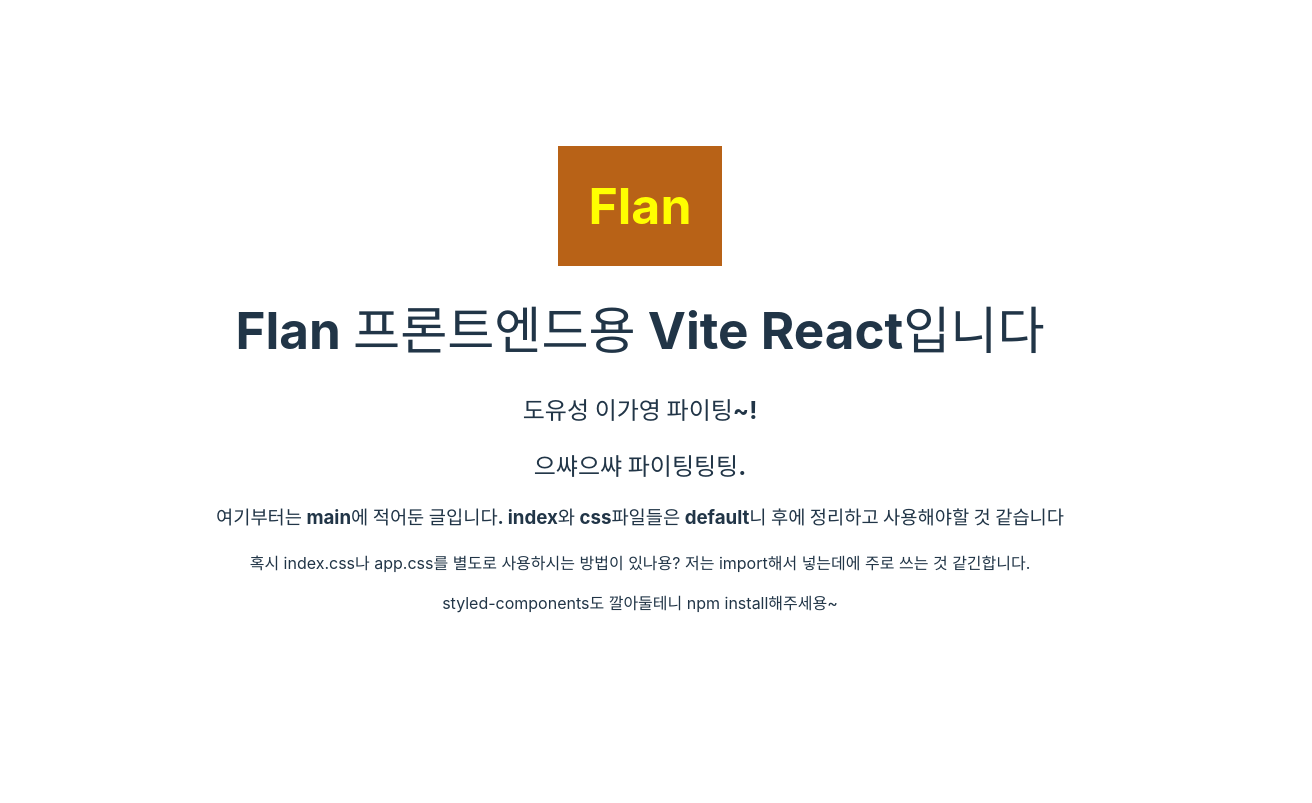
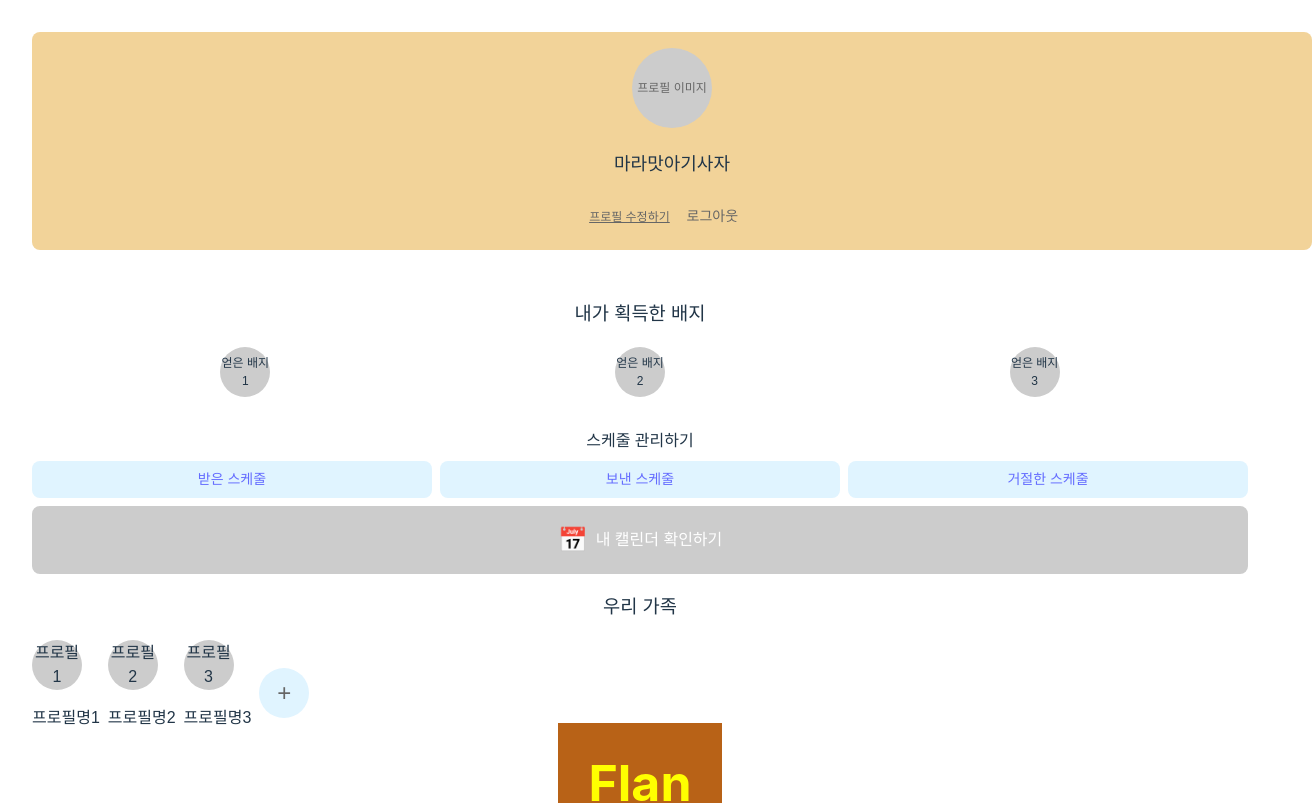
Before and after one commit to 2024GanzithonPYTHON/6_Ganzi_Frontend, a React (Vite) app: page /MyPage in a window 1280 px wide. Shown: the top 803 px of the page, 1312 px wide, since content can reach past the window. Built offline with nearby package versions, Linux system fonts and the light colour scheme.

Commit message:
touched at home

```diff
--- a/src/App.jsx
+++ b/src/App.jsx
@@ -1,3 +1,6 @@
+import React from 'react';
+import { BrowserRouter as Router, Route, Routes } from 'react-router-dom';
+import MyPage from './pages/myPage/MyPage'; // 무슨오류인지 모르겟네 ㅁㅅㅁ
 import './App.css'
 import styled from "styled-components"
 
@@ -9,19 +12,23 @@
  padding: 30px;
  `;
 
-function App() {
+ function App() {
+  return (
+    <Router>
+      <Routes>
+        <Route path="/MyPage" element={<MyPage />} />
+        {/* Another Route */}
+      </Routes>
 
-  return (
-    <>
       <div>
-      <StyledEx>Flan</StyledEx>
-      <br/><br/>
-      <h1> Flan 프론트엔드용 Vite React입니다</h1>
-      <h2>도유성 이가영 파이팅~!</h2>
-      <h2>으쌰으쌰 파이팅팅팅.</h2>
+        <StyledEx>Flan</StyledEx>
+        <br /><br />
+        <h1> Flan 프론트엔드용 Vite React입니다</h1>
+        <h2>도유성 이가영 파이팅~!</h2>
+        <h2>으쌰으쌰 파이팅팅팅.</h2>
       </div>
-    </>
-  )
+    </Router>
+  );
 }
 
-export default App
+export default App;
--- a/src/pages/myPage/myPage.css
+++ b/src/pages/myPage/myPage.css
@@ -0,0 +1,162 @@
+* {
+  box-sizing: border-box;
+}
+
+.my-page {
+    font-family: Arial, sans-serif;
+    width:100%;
+    max-width: 100vw;
+    margin: auto;
+  }
+
+  .profile-section {
+    display: flex;
+    flex-direction: column;
+    align-items: center;
+    background-color: #F2D399;
+    padding: 16px;
+    border-radius: 8px;
+    width: 100vw;
+    margin: 0 auto;
+  }
+
+  .profile-image {
+    width: 80px;
+    height: 80px;
+    background-color: #CCCCCC;
+    border-radius: 50%;
+    display: flex;
+    align-items: center;
+    justify-content: center;
+    font-size: 12px;
+    color: #666666;
+  }
+
+  .profile-info {
+    text-align: center;
+    margin-top: 8px;
+  }
+
+  .nickname {
+    font-size: 18px;
+    font-weight: bold;
+  }
+
+  .edit-profile {
+    color: #666666;
+    font-size: 12px;
+    text-decoration: underline;
+    cursor: pointer;
+  }
+
+  .logout-button {
+    margin-top: 4px;
+    font-size: 14px;
+    color: #666666;
+    background: none;
+    border: none;
+    cursor: pointer;
+  }
+
+  .badge-section {
+    margin-top: 16px;
+    background-color: #FFFFFF;
+    padding: 16px;
+    border-radius: 8px;
+    text-align: center;
+  }
+
+  .badge-container {
+    display: flex;
+    justify-content: space-around;
+    margin-top: 8px;
+  }
+
+  .badge {
+    width: 50px;
+    height: 50px;
+    background-color: #CCCCCC;
+    border-radius: 50%;
+    display: flex;
+    align-items: center;
+    justify-content: center;
+    font-size: 12px;
+  }
+
+  .schedule-section {
+    margin-top: 16px;
+  }
+
+  .schedule-section h3 {
+    font-size: 16px;
+    margin-bottom: 8px;
+  }
+
+  .schedule-links {
+    display: flex;
+    gap: 8px;
+  }
+
+  .schedule-links a {
+    background-color: #E0F4FF;
+    padding: 8px;
+    border-radius: 8px;
+    font-size: 14px;
+    text-align: center;
+    flex: 1;
+  }
+
+  .calendar-link {
+    display: flex;
+    align-items: center;
+    justify-content: center;
+    background-color: #CCCCCC;
+    padding: 16px;
+    border-radius: 8px;
+    color: #FFFFFF;
+    text-decoration: none;
+    margin-top: 8px;
+  }
+
+  .calendar-icon {
+    font-size: 24px;
+    margin-right: 8px;
+  }
+
+  .family-section {
+    margin-top: 16px;
+  }
+
+  .family-members {
+    display: flex;
+    gap: 8px;
+    align-items: center;
+    margin-top: 8px;
+  }
+
+  .family-member {
+    text-align: center;
+  }
+
+  .family-image {
+    width: 50px;
+    height: 50px;
+    background-color: #CCCCCC;
+    border-radius: 50%;
+    display: flex;
+    align-items: center;
+    justify-content: center;
+  }
+
+  .add-family {
+    display: flex;
+    align-items: center;
+    justify-content: center;
+    font-size: 24px;
+    width: 50px;
+    height: 50px;
+    background-color: #E0F4FF;
+    border-radius: 50%;
+    text-decoration: none;
+    color: #666666;
+  }
--- a/src/pages/myPage/myPage.jsx
+++ b/src/pages/myPage/myPage.jsx
@@ -0,0 +1,67 @@
+import React from 'react';
+import { Link } from 'react-router-dom';
+import './MyPage.css';
+
+function MyPage() {
+  return (
+    <div className="my-page">
+      <div className="profile-section">
+        {/* 프로필 이미지와 닉네임은 API가 완성되면 데이터를 불러와 사용 */}
+        <div className="profile-image">프로필 이미지</div>
+        <div className="profile-info">
+          <h2 className="nickname">마라맛아기사자</h2>
+          <Link to="/edit-profile" className="edit-profile">프로필 수정하기</Link>
+          <button className="logout-button">로그아웃</button>
+        </div>
+      </div>
+
+      {/* 내가 획득한 배지 */}
+      <div className="badge-section">
+        <h3>내가 획득한 배지</h3>
+        <div className="badge-container">
+          {/* API를 통해 배지 정보를 받아와 각 배지 이미지와 이름을 표시 */}
+          <div className="badge">얻은 배지1</div>
+          <div className="badge">얻은 배지2</div>
+          <div className="badge">얻은 배지3</div>
+        </div>
+      </div>
+
+      {/* 스케줄 관리하기 */}
+      <div className="schedule-section">
+        <h3>스케줄 관리하기</h3>
+        <div className="schedule-links">
+          <Link to="/received-schedule">받은 스케줄</Link>
+          <Link to="/sent-schedule">보낸 스케줄</Link>
+          <Link to="/rejected-schedule">거절한 스케줄</Link>
+        </div>
+        <Link to="/calendar" className="calendar-link">
+          <div className="calendar-icon">📅</div>
+          <span>내 캘린더 확인하기</span>
+        </Link>
+      </div>
+
+      {/* 우리 가족 */}
+      <div className="family-section">
+        <h3>우리 가족</h3>
+        <div className="family-members">
+          {/* API를 통해 가족 정보를 받아와 각 프로필 이미지와 이름을 표시 */}
+          <div className="family-member">
+            <div className="family-image">프로필1</div>
+            <p>프로필명1</p>
+          </div>
+          <div className="family-member">
+            <div className="family-image">프로필2</div>
+            <p>프로필명2</p>
+          </div>
+          <div className="family-member">
+            <div className="family-image">프로필3</div>
+            <p>프로필명3</p>
+          </div>
+          <Link to="/add-family" className="add-family">+</Link>
+        </div>
+      </div>
+    </div>
+  );
+}
+
+export default MyPage;
```
